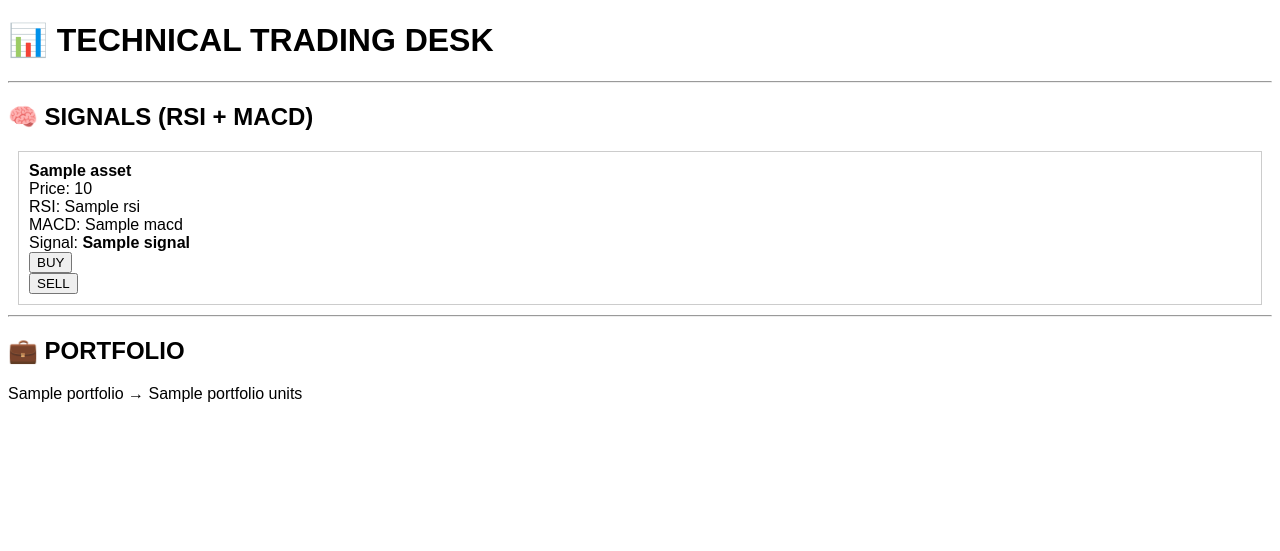
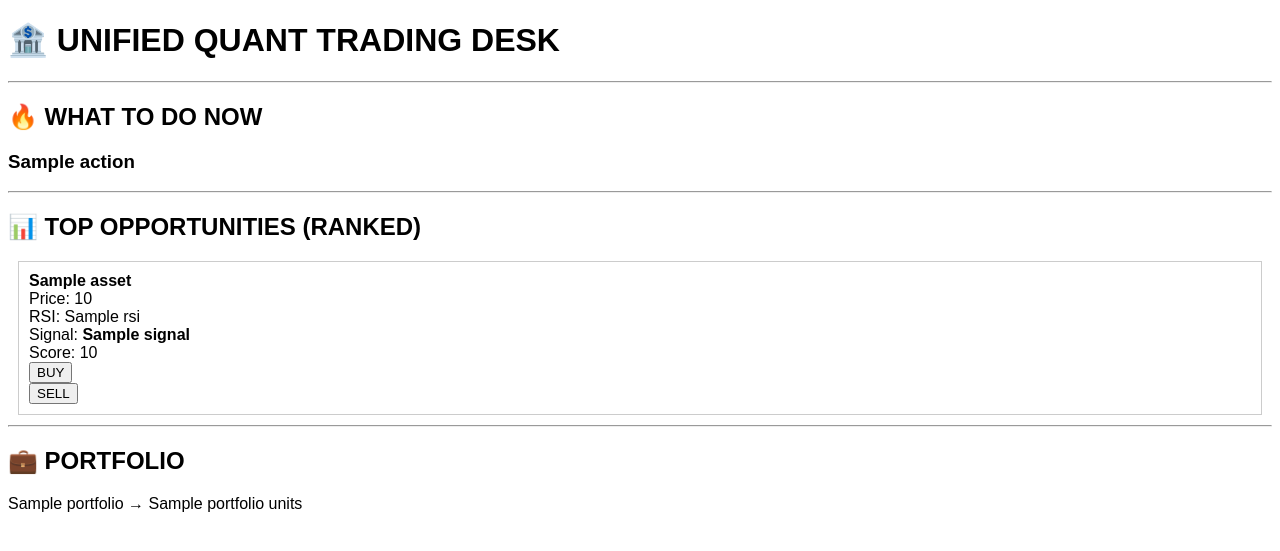
Before and after one commit to Emi202673/investtool-pro, a Flask app: template templates/dashboard.html in a window 1280 px wide. Shown: the top 551 px of the page. Run offline with Flask 3, Linux system fonts and the light colour scheme; the template is opened without the code that fills it: most values are stand-ins (such as "Sample title", 1, 10 or a date in 2020).

Commit message:
Update dashboard.html

```diff
--- a/templates/dashboard.html
+++ b/templates/dashboard.html
@@ -1,32 +1,40 @@
 <!DOCTYPE html>
 <html>
 <head>
-    <title>Technical Trading Desk</title>
+    <title>Unified Trading Desk</title>
 </head>
 <body style="font-family:Arial">
 
-<h1>📊 TECHNICAL TRADING DESK</h1>
+<h1>🏦 UNIFIED QUANT TRADING DESK</h1>
 
 <hr>
 
-<h2>🧠 SIGNALS (RSI + MACD)</h2>
+<h2>🔥 WHAT TO DO NOW</h2>
 
-{% for s in signals %}
+{% for a in actions %}
+<h3>{{ a }}</h3>
+{% endfor %}
+
+<hr>
+
+<h2>📊 TOP OPPORTUNITIES (RANKED)</h2>
+
+{% for r in ranked %}
 <div style="border:1px solid #ccc; padding:10px; margin:10px">
 
-<b>{{ s.asset }}</b><br>
-Price: {{ s.price }}<br>
-RSI: {{ s.rsi }}<br>
-MACD: {{ s.macd }}<br>
-Signal: <b>{{ s.signal }}</b><br>
+<b>{{ r.asset }}</b><br>
+Price: {{ r.price }}<br>
+RSI: {{ r.rsi }}<br>
+Signal: <b>{{ r.signal }}</b><br>
+Score: {{ r.score }}<br>
 
 <form method="POST" action="/buy">
-    <input type="hidden" name="asset" value="{{ s.asset }}">
+    <input type="hidden" name="asset" value="{{ r.asset }}">
     <button>BUY</button>
 </form>
 
 <form method="POST" action="/sell">
-    <input type="hidden" name="asset" value="{{ s.asset }}">
+    <input type="hidden" name="asset" value="{{ r.asset }}">
     <button>SELL</button>
 </form>
 
```
